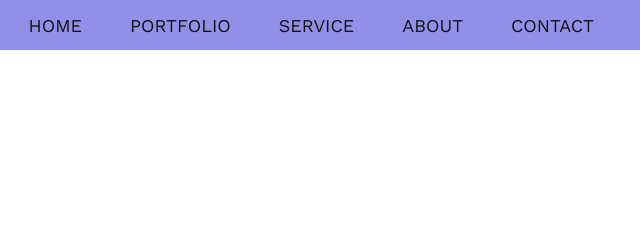
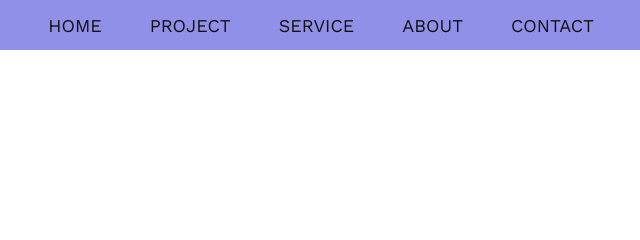
Before and after one commit to techyutkarsh/portfolio, a plain HTML site: page port/contact.html in a window 1280 px wide. Shown: the top 240 px of the page, 638-1278 px from the left. Drawn offline with nearby package versions, Linux system fonts and the light colour scheme.

Commit message:
Update contact.html

```diff
--- a/port/contact.html
+++ b/port/contact.html
@@ -16,7 +16,7 @@
         <nav class = "navbar">
          <ul class="navbar-lists">
             <li><a href="/index.html" class = "navbar-link home-link">home</a></li>
-            <li><a href="/portfolio.html" class = "navbar-link about-link">Portfolio</a></li>
+            <li><a href="/portfolio.html" class = "navbar-link about-link">Project</a></li>
             <li><a href="/service.html" class = "navbar-link service-link">service</a></li>
             <li><a href="/about.html" class = "navbar-link portfolio-link">About</a></li>
             <li><a href="/contact.html" class = "navbar-link contact-link">contact</a></li>
```
